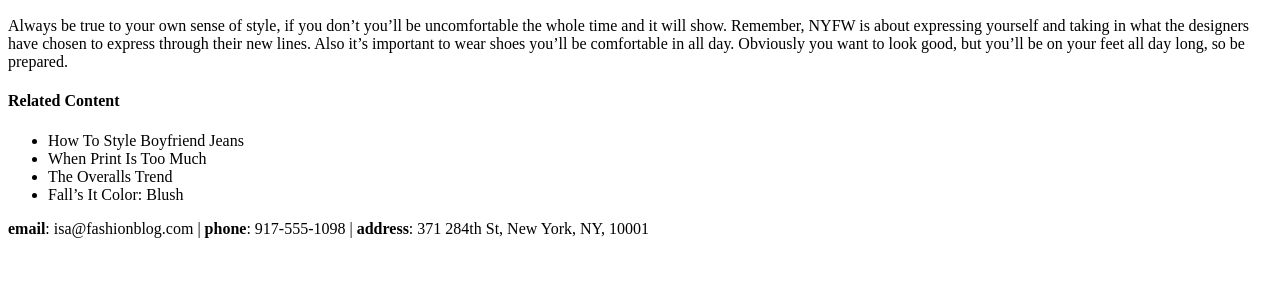
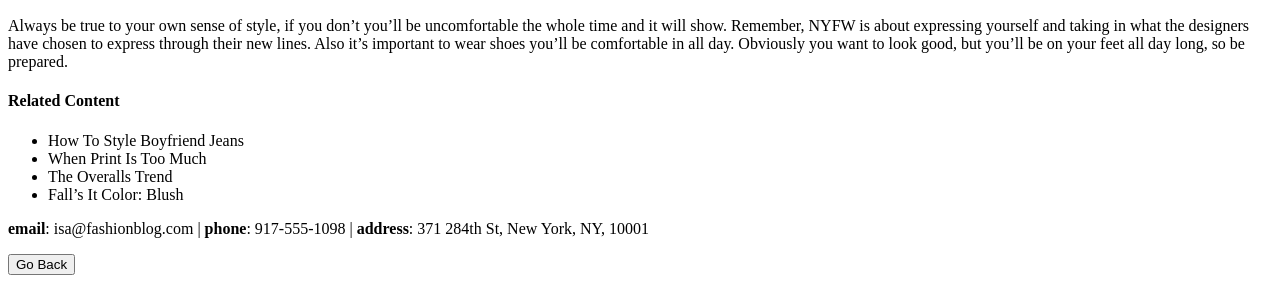
Before and after one commit to Lasala04/real-fashion-blog.github.io, a plain HTML site: page index.html in a window 1280 px wide. Shown: the part 1599-1882 px from the top of the page. Before the commit the page ends 1853 px from the top, so only its background shows below. Drawn offline with Linux system fonts and the light colour scheme.

Commit message:
Update index.html

```diff
--- a/index.html
+++ b/index.html
@@ -37,6 +37,8 @@
     <div id="contact">
       <p><strong>email</strong>: isa@fashionblog.com | <strong>phone</strong>: 917-555-1098 | <strong>address</strong>: 371 284th St, New York, NY, 10001</p>
 
+      <button onclick="window.location.href='https://lasala04.github.io/LasalaDwynRichie.github.io/'">Go Back</button>
+
     </div>
   </body>
 </html>
```
